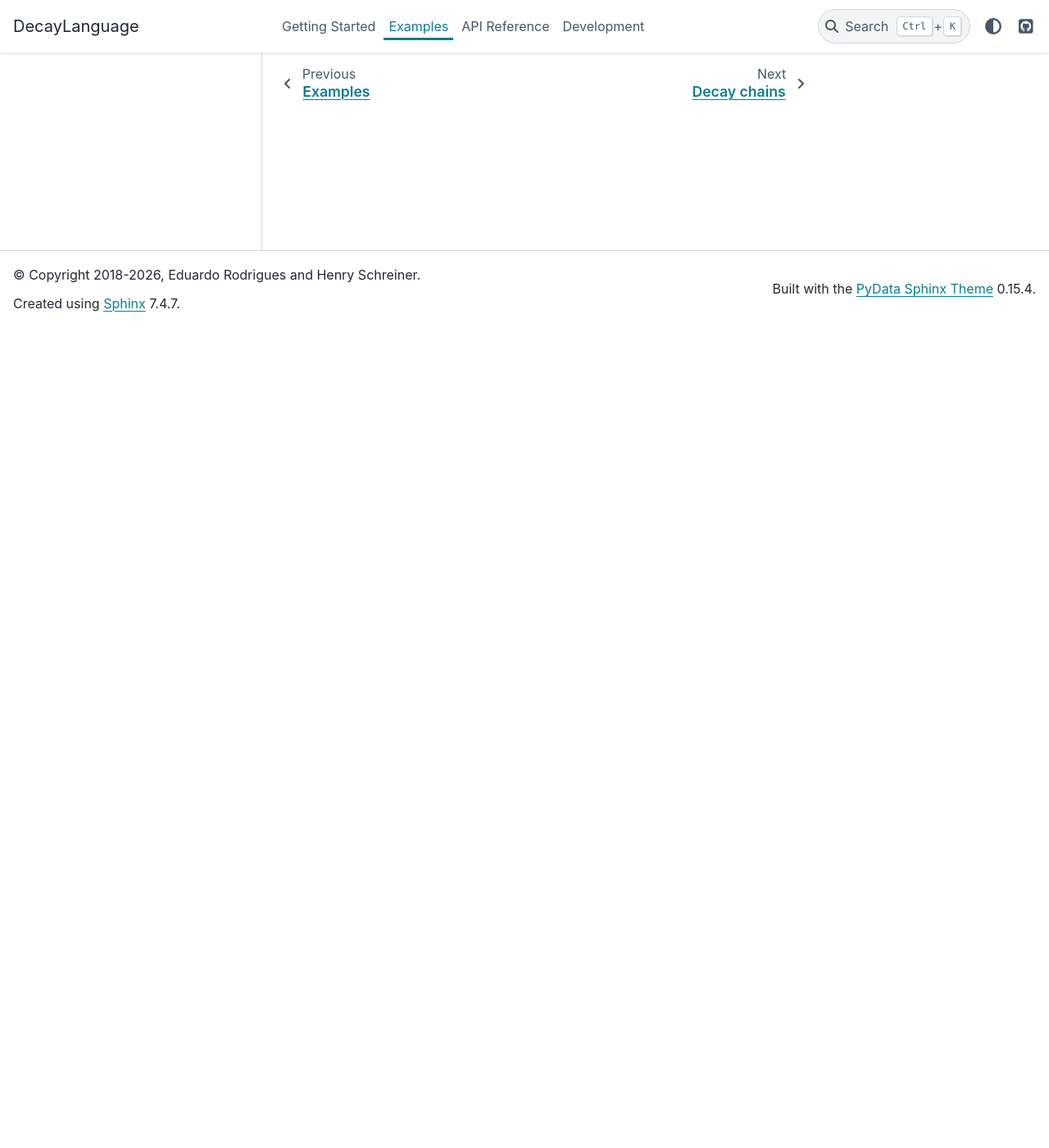
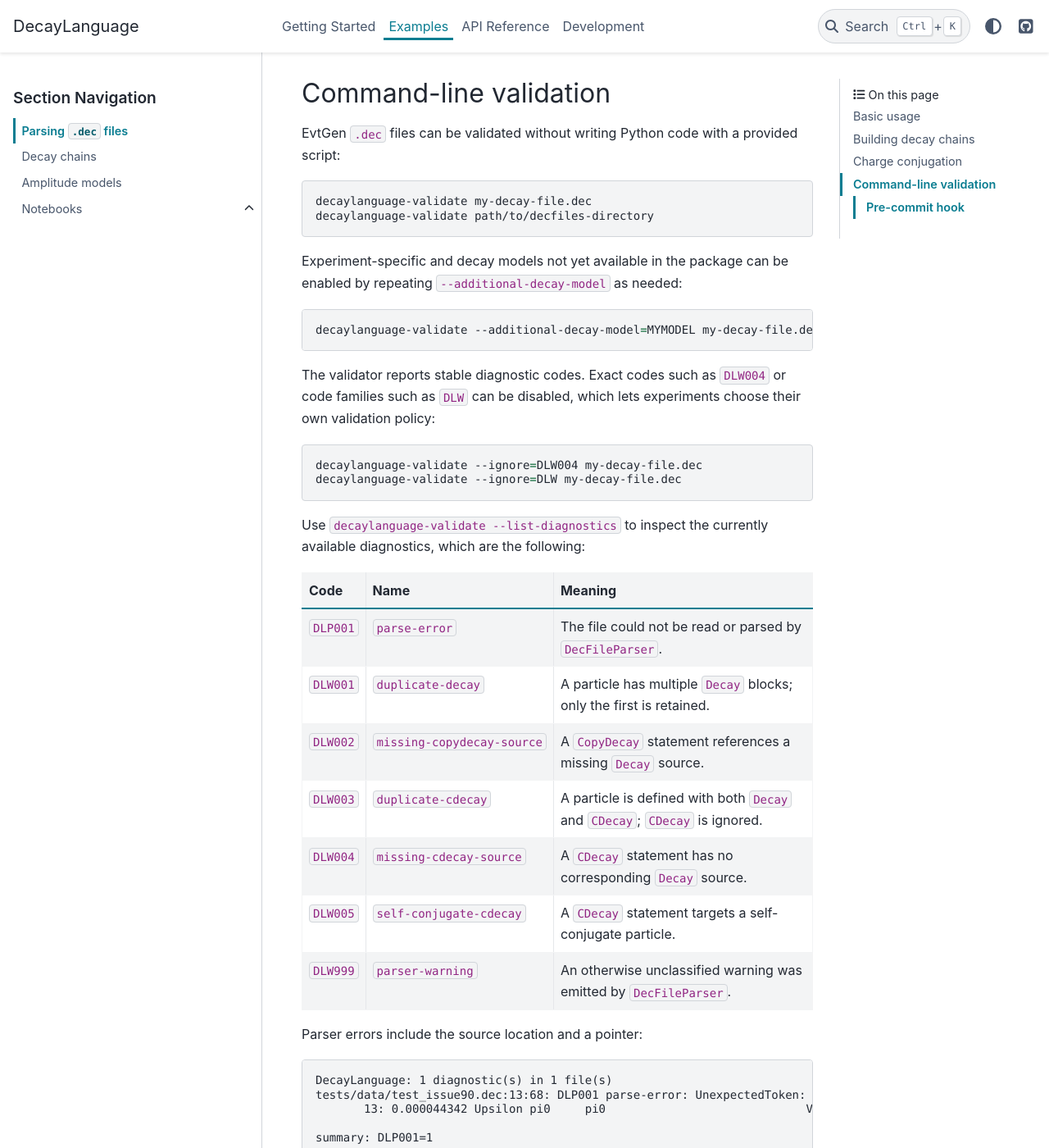
Before and after one commit to scikit-hep/decaylanguage, a Sphinx documentation site: the page built from docs/examples/decfile_parsing.rst, in a window 1280 px wide and 1400 px high, scrolled down 1001 px. Shown: the whole window at 82% size. Built offline with Sphinx 7.4.7 and the PyData theme 0.15.4, drawn with Linux system fonts in a browser that asks for light colours; pages that are not in the unit, such as notebooks, are missing from menus; some of the changed text lies outside the part shown.

Commit message:
Add a pre-commit-hook for decay file validation (#598)
* Add pre-commit-hook, draft PR

* ci: run decay validator via uv in pre-commit

* ci: remove local decay validator hook

* fix: make decay diagnostics robust

* ci: dogfood decay file validation

* Fix decay validator robustness and hook setup

* Fix decay validator execution in pre-commit CI

* Test published decay validator hook

* Update decay validator documentation

* Apply trivial edit suggestions from code review

Co-authored-by: Eduardo Rodrigues <eduardo.rodrigues@cern.ch>

* Address documentation review feedback

* Improve decay validator test coverage

* Apply suggestions from code review

Co-authored-by: Eduardo Rodrigues <eduardo.rodrigues@cern.ch>

* Apply suggestions from code review

Co-authored-by: Eduardo Rodrigues <eduardo.rodrigues@cern.ch>

* style: pre-commit fixes

* Fix CLI validator docs example output

* Document validator pre-commit hook section

* Clarify quickstart validator output

* Remove downstream hook docs from contributing

* Clarify validator diagnostic handling

* Assert plain validator output without color

* A couple of trivial edits

Co-authored-by: Eduardo Rodrigues <eduardo.rodrigues@cern.ch>

---------

Co-authored-by: Eduardo Rodrigues <eduardo.rodrigues@cern.ch>
Co-authored-by: pre-commit-ci[bot] <66853113+pre-commit-ci[bot]@users.noreply.github.com>

```diff
--- a/AUTHORS.rst
+++ /dev/null
@@ -1,6 +0,0 @@
-
-Authors
-=======
-
-* Henry Fredrick Schreiner III - https://iscinumpy.gitlab.io
-* Eduardo Rodrigues - https://github.com/eduardo-rodrigues/
--- a/CONTRIBUTING.rst
+++ b/CONTRIBUTING.rst
@@ -72,7 +72,6 @@ For merging, you should:
 1. Include passing tests (run ``nox``) [1]_.
 2. Update documentation when there's new API, functionality etc.
 3. Add a note to ``CHANGELOG.md`` about the changes.
-4. Add yourself to ``AUTHORS.rst``.
 
 .. [1] If you don't have all the necessary python versions available locally, you can run a specific nox session with  ``nox -s tests-3.9``, for example. GitHub Actions will run all the tests whenever a pull request is made, so testing all versions of Python locally is usually not necessary.
 
--- a/docs/api/dec.rst
+++ b/docs/api/dec.rst
@@ -4,3 +4,9 @@ Decay file parser — :mod:`decaylanguage.dec`
 .. automodule:: decaylanguage.dec.dec
    :members:
    :undoc-members:
+
+Decay file validation — :mod:`decaylanguage.dec.validate`
+---------------------------------------------------------
+
+.. automodule:: decaylanguage.dec.validate
+   :members:
--- a/docs/development/authors.rst
+++ /dev/null
@@ -1 +0,0 @@
-.. include:: ../../AUTHORS.rst
--- a/docs/development/index.rst
+++ b/docs/development/index.rst
@@ -7,4 +7,3 @@ Development
 
    changelog
    contributing
-   authors
--- a/docs/examples/decfile_parsing.rst
+++ b/docs/examples/decfile_parsing.rst
@@ -45,3 +45,116 @@ By default, charge-conjugated decays are automatically included. This behavior
 can be controlled at parse time.
 
 For more detailed examples, see the :doc:`/examples/notebooks/index` section.
+
+.. _decfile-command-line-validation:
+
+Command-line validation
+-----------------------
+
+EvtGen ``.dec`` files can be validated without writing Python code
+with a provided script:
+
+.. code-block:: bash
+
+   decaylanguage-validate my-decay-file.dec
+   decaylanguage-validate path/to/decfiles-directory
+
+Experiment-specific and decay models not yet available in the package can be enabled by repeating
+``--additional-decay-model`` as needed:
+
+.. code-block:: bash
+
+   decaylanguage-validate --additional-decay-model=MYMODEL my-decay-file.dec
+
+The validator reports stable diagnostic codes. Exact codes such as ``DLW004``
+or code families such as ``DLW`` can be disabled, which lets experiments choose
+their own validation policy:
+
+.. code-block:: bash
+
+   decaylanguage-validate --ignore=DLW004 my-decay-file.dec
+   decaylanguage-validate --ignore=DLW my-decay-file.dec
+
+Use ``decaylanguage-validate --list-diagnostics`` to inspect the currently
+available diagnostics, which are the following:
+
+.. list-table::
+   :header-rows: 1
+
+   * - Code
+     - Name
+     - Meaning
+   * - ``DLP001``
+     - ``parse-error``
+     - The file could not be read or parsed by ``DecFileParser``.
+   * - ``DLW001``
+     - ``duplicate-decay``
+     - A particle has multiple ``Decay`` blocks; only the first is retained.
+   * - ``DLW002``
+     - ``missing-copydecay-source``
+     - A ``CopyDecay`` statement references a missing ``Decay`` source.
+   * - ``DLW003``
+     - ``duplicate-cdecay``
+     - A particle is defined with both ``Decay`` and ``CDecay``; ``CDecay`` is ignored.
+   * - ``DLW004``
+     - ``missing-cdecay-source``
+     - A ``CDecay`` statement has no corresponding ``Decay`` source.
+   * - ``DLW005``
+     - ``self-conjugate-cdecay``
+     - A ``CDecay`` statement targets a self-conjugate particle.
+   * - ``DLW999``
+     - ``parser-warning``
+     - An otherwise unclassified warning was emitted by ``DecFileParser``.
+
+Parser errors include the source location and a pointer:
+
+.. code-block:: text
+
+   DecayLanguage: 1 diagnostic(s) in 1 file(s)
+   tests/data/test_issue90.dec:13:68: DLP001 parse-error: UnexpectedToken: Unexpected token Token('SIGNED_NUMBER', '2') at line 13, column 68.
+          13: 0.000044342 Upsilon pi0     pi0                             VVPIPI;2 #[Reconstructed PDG2011]
+                                                                                 ^
+   summary: DLP001=1
+
+Parser warnings are reported more compactly:
+
+.. code-block:: text
+
+   DecayLanguage: 2 diagnostic(s) in 1 file(s)
+   tests/data/duplicate-decays.dec: DLW001 duplicate-decay: duplicate Decay block(s): Sigma(1775)0; later definitions ignored
+   tests/data/duplicate-decays.dec: DLW003 duplicate-cdecay: both Decay and CDecay defined: anti-Sigma(1775)0; CDecay ignored
+   summary: DLW001=1, DLW003=1
+
+By default, at most 100 diagnostics are printed before the remaining diagnostics
+are summarized. Pass ``--max-diagnostics=0`` to print every diagnostic.
+
+Pre-commit hook
+^^^^^^^^^^^^^^^
+
+Downstream projects can run the same validator automatically with the packaged
+pre-commit hook:
+
+.. code-block:: yaml
+
+   - repo: https://github.com/scikit-hep/decaylanguage
+     rev: <version>
+     hooks:
+       - id: decaylanguage-validate
+
+The hook accepts the same options as the command-line validator. For example,
+experiments can ignore exact diagnostic codes or whole code families:
+
+.. code-block:: yaml
+
+   - id: decaylanguage-validate
+     args: ["--ignore=DLW004"]
+
+To ignore a whole diagnostic family, use the family prefix:
+
+.. code-block:: yaml
+
+   - id: decaylanguage-validate
+     args: ["--ignore=DLW"]
+
+Use ``decaylanguage-validate --list-diagnostics`` to list the available
+diagnostics.
--- a/pyproject.toml
+++ b/pyproject.toml
@@ -80,6 +80,9 @@ test = [
 
 [project.urls]
 Homepage = "https://github.com/scikit-hep/decaylanguage"
+
+[project.scripts]
+decaylanguage-validate = "decaylanguage.dec.validate:main"
 
 
 [tool.hatch]
```
Also changed, not shown: CHANGELOG.md (+10 -0 lines), README.md (+77 -2 lines), docs/getting_started/quickstart.rst (+20 -0 lines), .pre-commit-config.yaml, .pre-commit-hooks.yaml (added), 4 other files.
